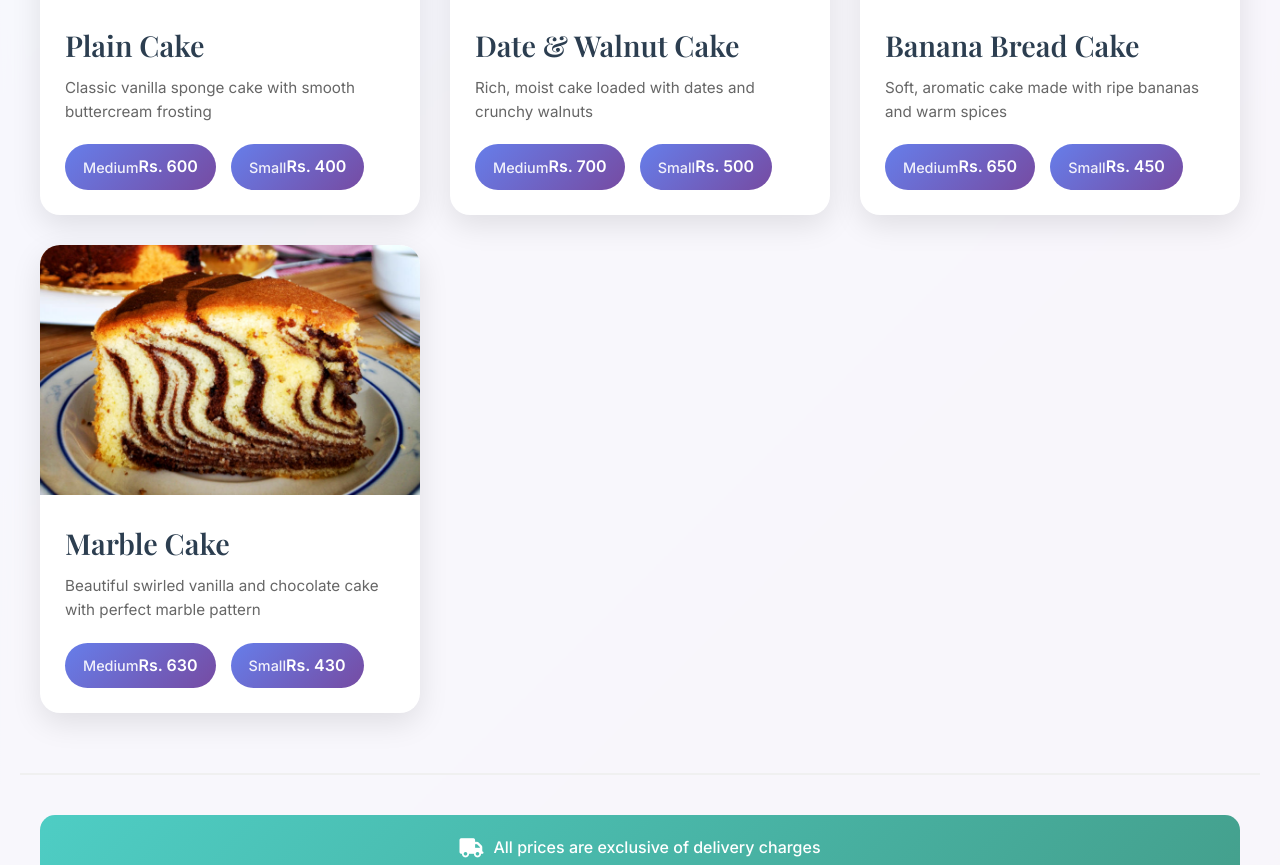
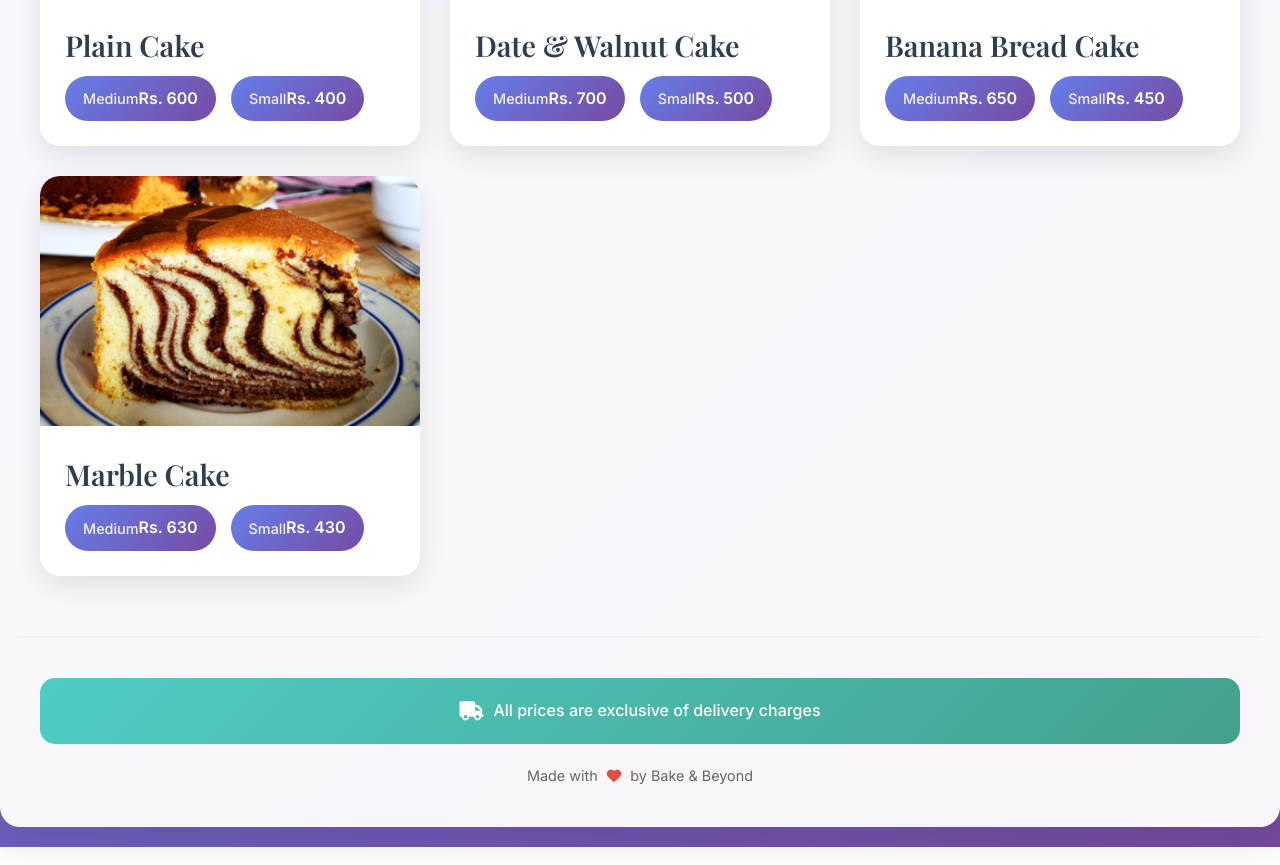
Before and after one commit to bakenbeyond-ctrl/my-web, a plain HTML site: page index.html in a window 1280 px wide. Shown: the part 955-1820 px from the top of the page. Drawn offline with nearby package versions, Linux system fonts and the light colour scheme.

Commit message:
second commit

```diff
--- a/index.html
+++ b/index.html
@@ -57,7 +57,6 @@
                     </div>
                     <div class="item-content">
                         <h3 class="item-name">Plain Cake</h3>
-                        <p class="item-description">Classic vanilla sponge cake with smooth buttercream frosting</p>
                         <div class="pricing">
                             <div class="price-option">
                                 <span class="size">Medium</span>
@@ -79,7 +78,6 @@
                     </div>
                     <div class="item-content">
                         <h3 class="item-name">Date & Walnut Cake</h3>
-                        <p class="item-description">Rich, moist cake loaded with dates and crunchy walnuts</p>
                         <div class="pricing">
                             <div class="price-option">
                                 <span class="size">Medium</span>
@@ -101,7 +99,6 @@
                     </div>
                     <div class="item-content">
                         <h3 class="item-name">Banana Bread Cake</h3>
-                        <p class="item-description">Soft, aromatic cake made with ripe bananas and warm spices</p>
                         <div class="pricing">
                             <div class="price-option">
                                 <span class="size">Medium</span>
@@ -123,7 +120,6 @@
                     </div>
                     <div class="item-content">
                         <h3 class="item-name">Marble Cake</h3>
-                        <p class="item-description">Beautiful swirled vanilla and chocolate cake with perfect marble pattern</p>
                         <div class="pricing">
                             <div class="price-option">
                                 <span class="size">Medium</span>
```
